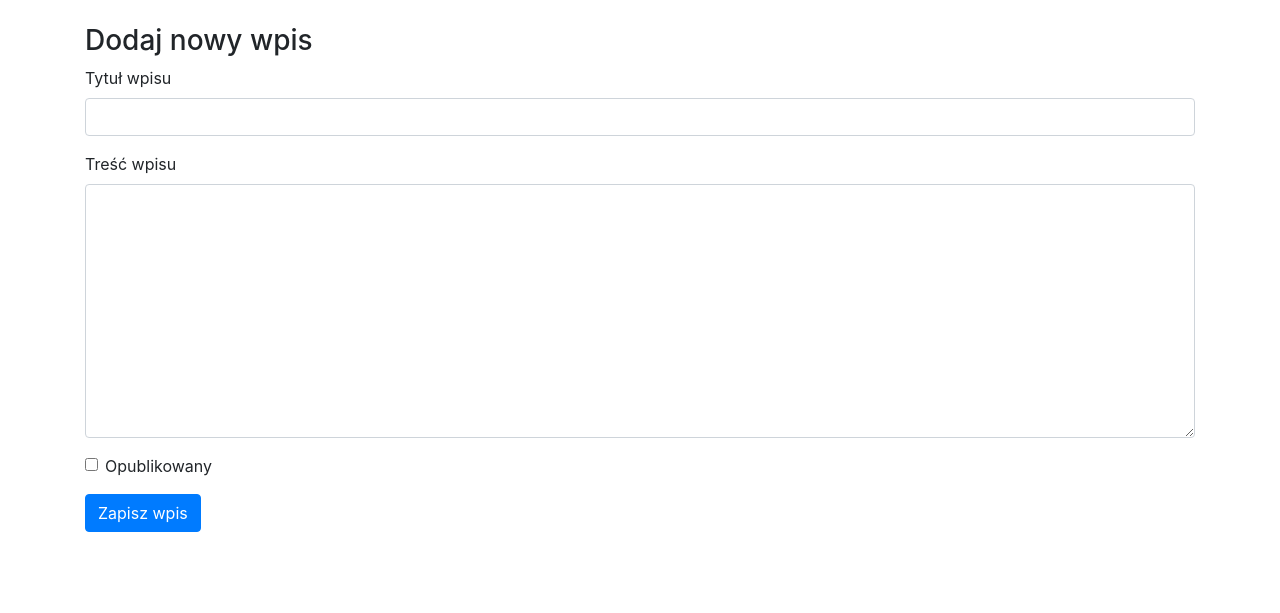
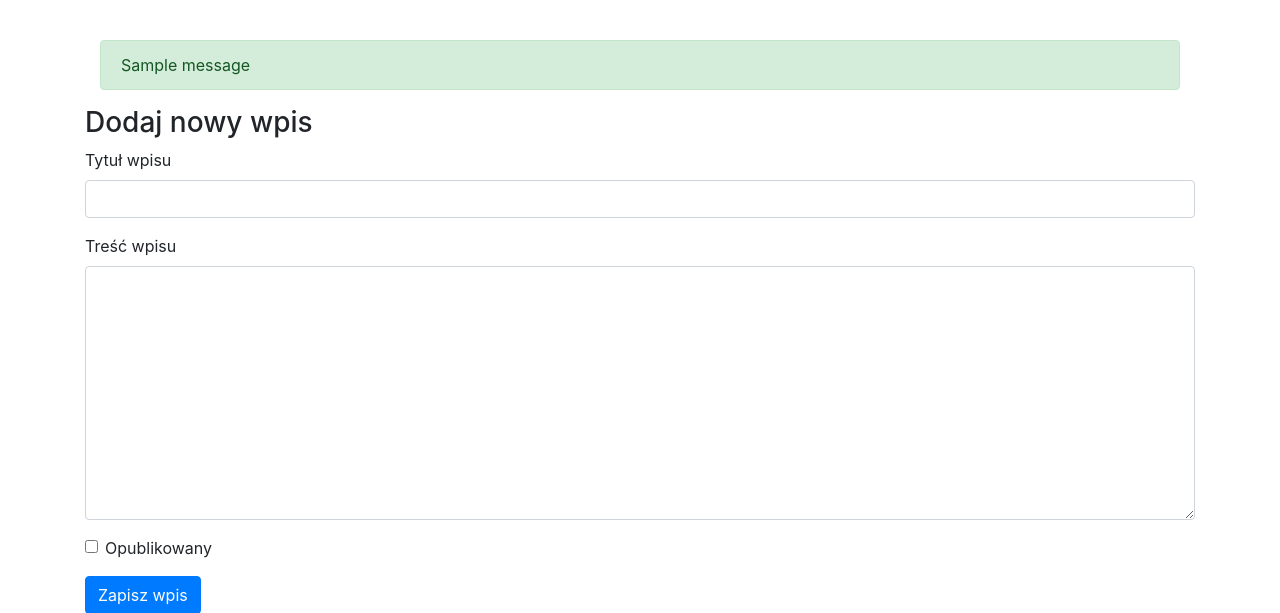
Before and after one commit to ArturX23/final_project, a Flask app: page /post/ in a window 1280 px wide. Shown: the part 56-669 px from the top of the page. Run offline with Flask 3, Linux system fonts and the light colour scheme; tables that the repository leaves empty hold one stand-in row (values such as "Sample post"); one stand-in notice (Sample message) is shown; some libraries are stand-ins or nearby versions.

Commit message:
add flash messages

```diff
--- a/blog/routes.py
+++ b/blog/routes.py
@@ -1,6 +1,6 @@
 # final_project/blog/routes.py
 
-from flask import render_template, request, redirect, url_for
+from flask import render_template, request, redirect, url_for, flash
 from blog import app
 from blog.models import Entry, db
 from blog.forms import EntryForm
@@ -23,17 +23,20 @@ def manage_entry(entry_id):
         form = EntryForm()
 
     if form.validate_on_submit():
-        if entry:  # edycja
-            form.populate_obj(entry)
-        else:      # nowy wpis
-            entry = Entry(
-                title=form.title.data,
-                body=form.body.data,
-                is_published=form.is_published.data
-            )
-            db.session.add(entry)
+        if form.validate_on_submit():
+            if entry:
+                form.populate_obj(entry)
+                flash("Wpis został zaktualizowany!")
+            else:
+                entry = Entry(
+                    title=form.title.data,
+                    body=form.body.data,
+                    is_published=form.is_published.data
+                )
+                db.session.add(entry)
+                flash("Twój wpis został dodany!")
 
-        db.session.commit()
-        return redirect(url_for('index'))
+            db.session.commit()
+            return redirect(url_for('index'))
 
     return render_template("entry_form.html", form=form)
--- a/blog/templates/base.html
+++ b/blog/templates/base.html
@@ -45,7 +45,17 @@
 
     <!-- MAIN -->
     <main role="main" class="container" style="padding-top: 5rem;">
-
+{% with messages = get_flashed_messages() %}
+  {% if messages %}
+    <div class="container mt-3">
+      {% for message in messages %}
+        <div class="alert alert-success">
+          {{ message }}
+        </div>
+      {% endfor %}
+    </div>
+  {% endif %}
+{% endwith %}
         {% block content %}
         <!-- Tu zawartość strony -->
         {% endblock %}
```
